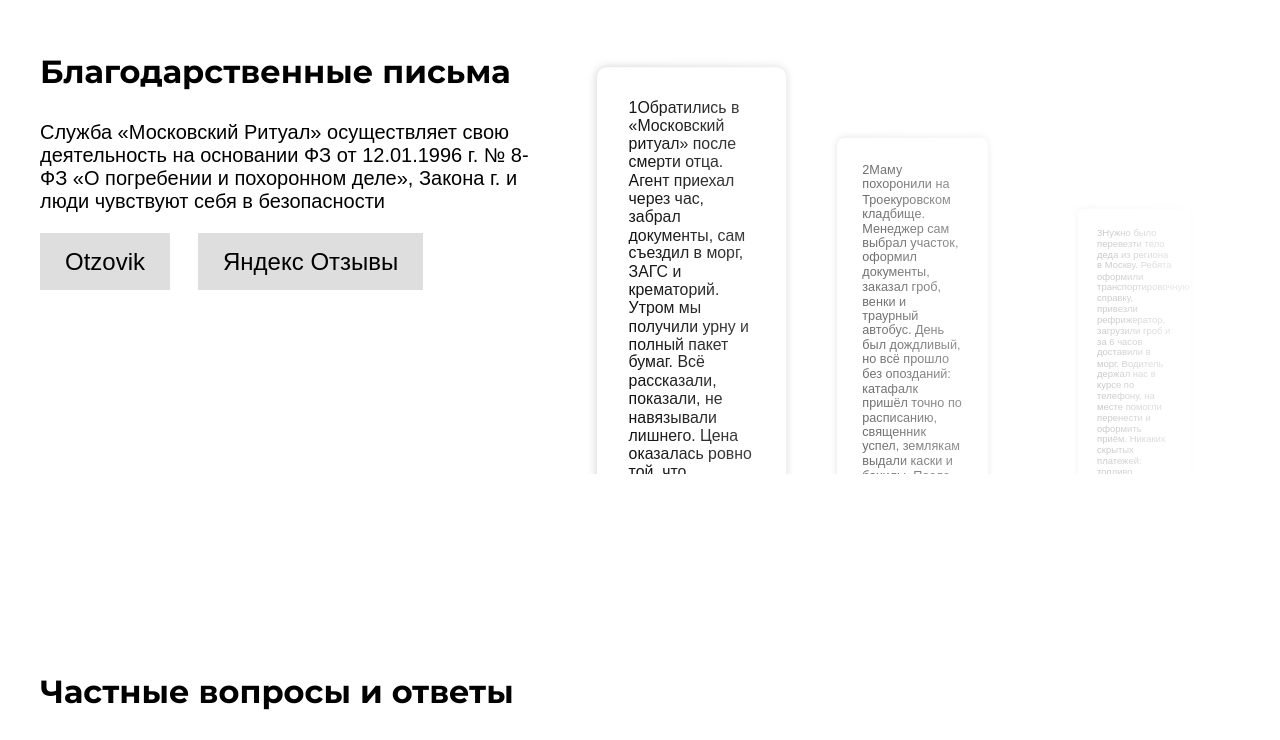
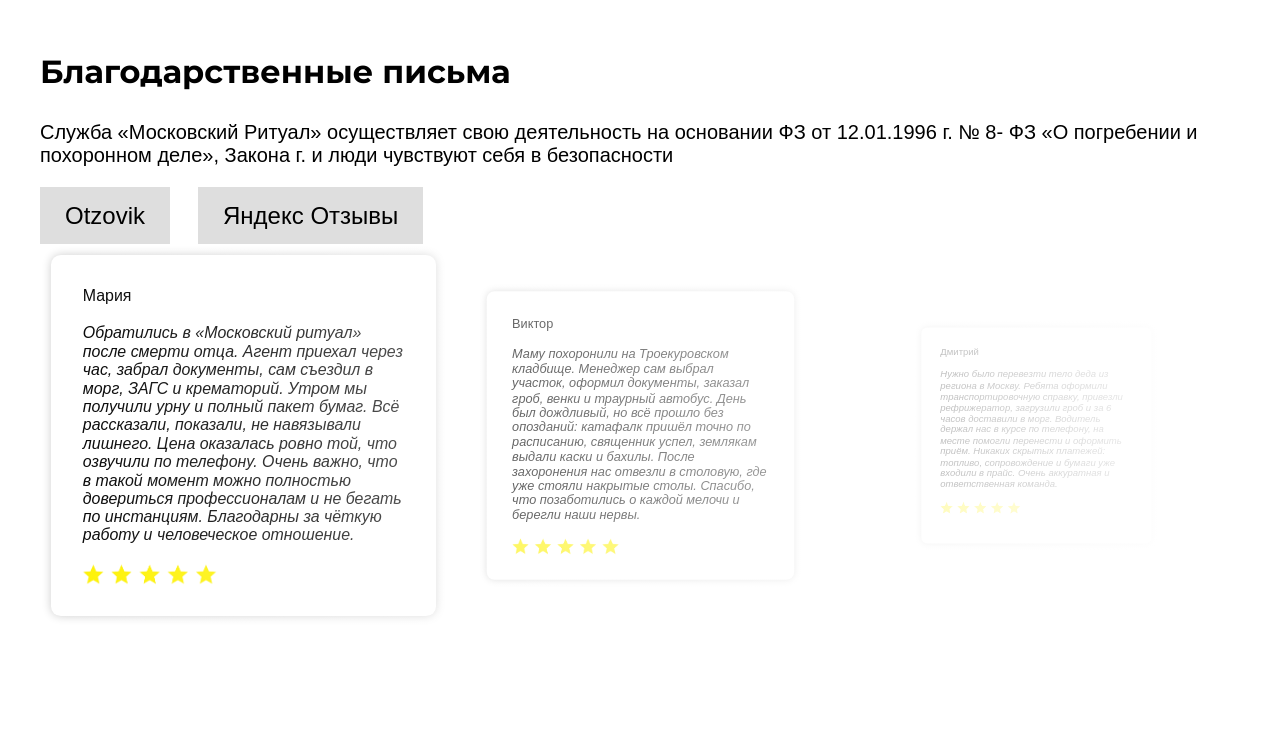
Before and after one commit to mishinyura/mos_ritual, a plain HTML site: page index.html in a window 1280 px wide. Shown: the part 2173-2913 px from the top of the page. Drawn offline with nearby package versions, Linux system fonts and the light colour scheme; files whose address does not match are found by name; a web font is replaced by a local one.

Commit message:
Пофиксил баги и адаптацию блока с отзывами

```diff
--- a/index.html
+++ b/index.html
@@ -402,28 +402,43 @@
                 <div class="reviews__slider">
                     <div class="reviews__wrapper">
                         <article class="reviews__slide">
+                            <span class="reviews__name">
+                                Мария
+                            </span>
                             <p class="reviews__text">
-                                1Обратились в «Московский ритуал» после смерти отца. Агент приехал через час, забрал документы, сам съездил в морг, ЗАГС и крематорий. Утром мы получили урну и полный пакет бумаг. Всё рассказали, показали, не навязывали лишнего. Цена оказалась ровно той, что озвучили по телефону. Очень важно, что в такой момент можно полностью довериться профессионалам и не бегать по инстанциям. Благодарны за чёткую работу и человеческое отношение.
+                                Обратились в «Московский ритуал» после смерти отца. Агент приехал через час, забрал документы, сам съездил в морг, ЗАГС и крематорий. Утром мы получили урну и полный пакет бумаг. Всё рассказали, показали, не навязывали лишнего. Цена оказалась ровно той, что озвучили по телефону. Очень важно, что в такой момент можно полностью довериться профессионалам и не бегать по инстанциям. Благодарны за чёткую работу и человеческое отношение.
                             </p>
                         </article>
                         <article class="reviews__slide">
+                            <span class="reviews__name">
+                                Виктор
+                            </span>
                             <p class="reviews__text">
-                                2Маму похоронили на Троекуровском кладбище. Менеджер сам выбрал участок, оформил документы, заказал гроб, венки и траурный автобус. День был дождливый, но всё прошло без опозданий: катафалк пришёл точно по расписанию, священник успел, землякам выдали каски и бахилы. После захоронения нас отвезли в столовую, где уже стояли накрытые столы. Спасибо, что позаботились о каждой мелочи и берегли наши нервы.
+                                Маму похоронили на Троекуровском кладбище. Менеджер сам выбрал участок, оформил документы, заказал гроб, венки и траурный автобус. День был дождливый, но всё прошло без опозданий: катафалк пришёл точно по расписанию, священник успел, землякам выдали каски и бахилы. После захоронения нас отвезли в столовую, где уже стояли накрытые столы. Спасибо, что позаботились о каждой мелочи и берегли наши нервы.
                             </p>
                         </article>
                         <article class="reviews__slide">
+                            <span class="reviews__name">
+                                Дмитрий
+                            </span>
                             <p class="reviews__text">
-                                3Нужно было перевезти тело деда из региона в Москву. Ребята оформили транспортировочную справку, привезли рефрижератор, загрузили гроб и за 6 часов доставили в морг. Водитель держал нас в курсе по телефону, на месте помогли перенести и оформить приём. Никаких скрытых платежей: топливо, сопровождение и бумаги уже входили в прайс. Очень аккуратная и ответственная команда.
+                                Нужно было перевезти тело деда из региона в Москву. Ребята оформили транспортировочную справку, привезли рефрижератор, загрузили гроб и за 6 часов доставили в морг. Водитель держал нас в курсе по телефону, на месте помогли перенести и оформить приём. Никаких скрытых платежей: топливо, сопровождение и бумаги уже входили в прайс. Очень аккуратная и ответственная команда.
                             </p>
                         </article>
                         <article class="reviews__slide">
+                            <span class="reviews__name">
+                                Александра
+                            </span>
                             <p class="reviews__text">
-                                4Устраивали поминки на 30 человек. Менеджер подобрал зал в 10 минутах от кладбища, составил меню с учётом поста, организовал трансфер для пожилых родственников. Зал был скромно украшен, столы сервированы, персонал вежливый. Дополнительно заказали фотографию усопшего на экране — сделали качественную стилизованную презентацию. Всё прошло достойно и спокойно, гости остались благодарны.
+                                Устраивали поминки на 30 человек. Менеджер подобрал зал в 10 минутах от кладбища, составил меню с учётом поста, организовал трансфер для пожилых родственников. Зал был скромно украшен, столы сервированы, персонал вежливый. Дополнительно заказали фотографию усопшего на экране — сделали качественную стилизованную презентацию. Всё прошло достойно и спокойно, гости остались благодарны.
                             </p>
                         </article>
                         <article class="reviews__slide">
+                            <span class="reviews__name">
+                                Людмила
+                            </span>
                             <p class="reviews__text">
-                                5После кремации нужно было развеять прах над лесом. Сотрудник агентства оформил экологическое разрешение, выбрал вертолётную площадку, предоставил баночку с герметичной крышкой для остатков. На месте дали тихую инструкцию, помогли семье провести прощальный обряд. Никакой спешки, всё очень деликатно. Спасибо, что сделали последний путь по-настоящему памятным и безопасным.
+                                После кремации нужно было развеять прах над лесом. Сотрудник агентства оформил экологическое разрешение, выбрал вертолётную площадку, предоставил баночку с герметичной крышкой для остатков. На месте дали тихую инструкцию, помогли семье провести прощальный обряд. Никакой спешки, всё очень деликатно. Спасибо, что сделали последний путь по-настоящему памятным и безопасным.
                             </p>
                         </article>
                     </div>
--- a/scripts/app.js
+++ b/scripts/app.js
@@ -65,10 +65,21 @@ let reviewsSlider = new Swiper('.reviews__slider', {
   direction: 'horizontal',
   loop: true,
   slidesPerView: 3,
-  spaceBetween:  30,
+  spaceBetween:  10,
   wrapperClass: 'reviews__wrapper',
   slideClass: 'reviews__slide',
   watchSlidesProgress: true,
+  breakpoints: {
+    900: {
+      slidesPerView: 3
+    },
+    540: {
+      slidesPerView: 2
+    },
+    320: {
+      slidesPerView: 1
+    }
+  },
   on: {
     progress(reviewsSlider) {
       reviewsSlider.slides.forEach((slide) => {
--- a/styles/main.css
+++ b/styles/main.css
@@ -753,9 +753,8 @@ ______________*/
 Секция Отзывов rewiews
 ______________*/
 .reviews__container{
-  display: grid;
-  grid-template-columns: 31rem auto;
-  gap: 50px;
+  display: flex;
+  justify-content: space-between;
   max-width: var(--max-width-container-max);
   padding: var(--padding-tb-container-desktop)
   var(--padding-lr-container-desktop);
@@ -763,6 +762,9 @@ ______________*/
   user-select: none;
 }
 .reviews__content{
+  flex: 1 1 auto;
+  min-width: 0;
+  /* flex-basis: 40%; */
   font-size: var(--font-size-title-md);
 }
 .reviews__title{
@@ -781,7 +783,11 @@ ______________*/
 }
 .reviews__slider{
   position: relative;
-  max-height: 400px;
+  flex: 0 0 850px;
+  /* flex-basis: 60%; */
+  min-width: 750px;
+  max-width: 100%;
+  /* max-height: 400px; */
   padding: 10px;
   overflow-x: hidden;
   font-size: var(--font-size-text-sm);
@@ -802,12 +808,33 @@ ______________*/
   width: 100%;
 }
 .reviews__slide {
+  width: 400px;
   flex-shrink: 0;
+  /* min-width: 380px; */
   padding: 2em;
   border-radius: var(--radius-lg);
   box-sizing: border-box;
+  font-family: var(--font-family-nunito);
+  font-size: var(--font-size-text-sm);
   box-shadow: 0 0 10px 0 rgba(0, 0, 0, 0.2);
   cursor: pointer;
+}
+.reviews__slide::after{
+  display: block;
+  width: 100%;
+  height: 20px;
+  background-image: url('../media/images/5_stars.png');
+  background-repeat: no-repeat;
+  background-size: contain;
+  content: '';
+}
+.reviews__name{
+  display: block;
+  margin-bottom: 20px;
+}
+.reviews__text{
+  margin-bottom: 20px;
+  font-style: italic;
 }
 
 
--- a/styles/media.css
+++ b/styles/media.css
@@ -19,6 +19,7 @@
 
 
     .reviews__container{
+        display: block;
         max-width: var(--max-width-container-desktop);
     }
 
```
Also changed, not shown: media/images/5_stars.png (added).
